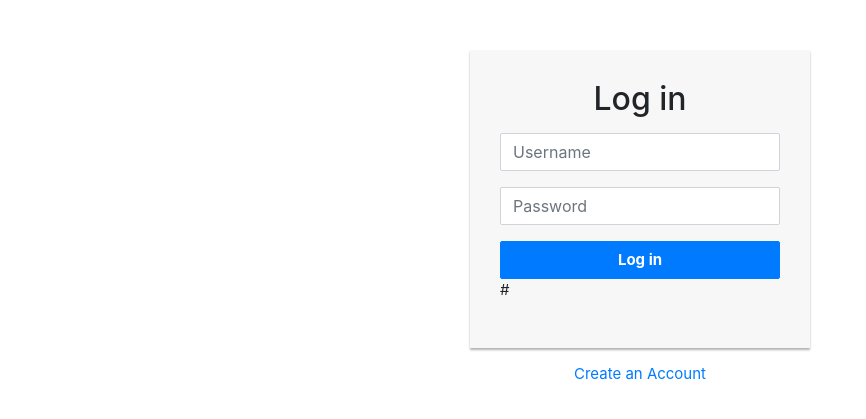
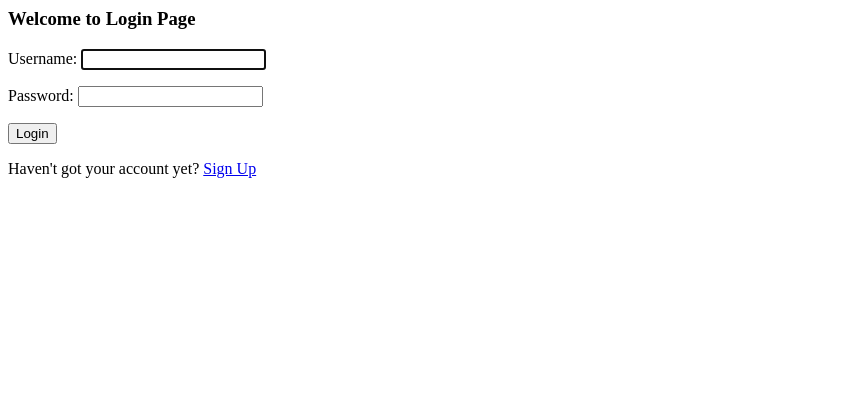
Before and after one commit to LevNut/ku-polls, a Django app: page /polls/login/ in a window 1280 px wide. Shown: the top 419 px of the page, without its empty margins (0-866 px from the left). Run offline with Django 3.2, Linux system fonts and the light colour scheme; some libraries are stand-ins or nearby versions.

Commit message:
modify login field and fixed template error

```diff
--- a/polls/templates/polls/index.html
+++ b/polls/templates/polls/index.html
@@ -1,3 +1,6 @@
+
+<body>
+Welcome {{ user.username }}
 {% load static %}
 <link rel="stylesheet" type="text/css" href="{% static 'polls/style.css' %}">
 
@@ -17,3 +20,4 @@
 {% else %}
     <p>No polls are available.</p>
 {% endif %}
+</body>
--- a/polls/templates/polls/results.html
+++ b/polls/templates/polls/results.html
@@ -21,8 +21,11 @@
         <tr>
             <th>
                 {{ choice.choice_text }}
-            {{ choice.votes_set.count}}
             </th>
+            <th>
+                {{ choice.vote_set.count }}
+            </th>
+
         </tr>
     {% endfor %}
 </table>
--- a/polls/views.py
+++ b/polls/views.py
@@ -3,6 +3,7 @@ import logging
 
 from django.contrib.auth import authenticate, login, logout
 from django.contrib.auth.decorators import login_required
+from django.contrib.auth.forms import AuthenticationForm
 from django.shortcuts import get_object_or_404, render, redirect
 from django.http import HttpResponseRedirect
 from django.urls import reverse
@@ -86,7 +87,8 @@ def login_page(request):
     if request.user.is_authenticated:
         return redirect('polls:index')
 
-    if request.method == "POST":
+    if request.method == 'POST':
+        form = AuthenticationForm(request.POST)
         username = request.POST.get("username")
         password = request.POST.get("password")
 
@@ -98,10 +100,10 @@ def login_page(request):
             return redirect('polls:index')
         else:
             messages.info(request, 'Username or Password is incorrect')
-            logger.warning("Login Attempt: Unsuccessful login as {} at {}".format(request.user.username,
+            logger.warning("Login Attempt: Unsuccessful login as {} at {}".format(request.POST['username'],
                                                                                   request.META.get('REMOTE_ADDR')))
-    context = {}
-    return render(request, 'registration/login.html', context)
+    form = AuthenticationForm()
+    return render(request, 'registration/login.html', {'form': form})
 
 
 def logout_page(request):
--- a/templates/registration/logged_out.html
+++ b/templates/registration/logged_out.html
@@ -4,7 +4,7 @@
 <h2>Logged out</h2>
 
 Want to logging in again?
-<a href="{% url 'login' %}">Login</a>
+<a href="{% url 'polls:logout' %}">Login</a>
 
 </body>
 </html>
--- a/templates/registration/login.html
+++ b/templates/registration/login.html
@@ -1,60 +1,81 @@
-<!DOCTYPE html>
-<html lang="en">
-<head>
-<meta charset="utf-8">
-<meta name="viewport" content="width=device-width, initial-scale=1, shrink-to-fit=no">
-<title>Bootstrap Simple Login Form</title>
-<link rel="stylesheet" href="https://stackpath.bootstrapcdn.com/bootstrap/4.5.0/css/bootstrap.min.css">
-<link rel="stylesheet" href="https://maxcdn.bootstrapcdn.com/font-awesome/4.7.0/css/font-awesome.min.css">
-<script src="https://code.jquery.com/jquery-3.5.1.min.js"></script>
-<script src="https://cdn.jsdelivr.net/npm/popper.js@1.16.0/dist/umd/popper.min.js"></script>
-<script src="https://stackpath.bootstrapcdn.com/bootstrap/4.5.0/js/bootstrap.min.js"></script>
-<style>
-.login-form {
-    width: 340px;
-    margin: 50px auto;
-  	font-size: 15px;
-}
-.login-form form {
-    margin-bottom: 15px;
-    background: #f7f7f7;
-    box-shadow: 0px 2px 2px rgba(0, 0, 0, 0.3);
-    padding: 30px;
-}
-.login-form h2 {
-    margin: 0 0 15px;
-}
-.form-control, .btn {
-    min-height: 38px;
-    border-radius: 2px;
-}
-.btn {
-    font-size: 15px;
-    font-weight: bold;
-}
-</style>
-</head>
+<html>
 <body>
-<div class="login-form">
-    <form action="" method="POST">
-        {% csrf_token %}
-        <h2 class="text-center">Log in</h2>
-        <div class="form-group">
-            <input type="text" class="form-control" placeholder="Username" required="required">
-        </div>
-        <div class="form-group">
-            <input type="password" class="form-control" placeholder="Password" required="required">
-        </div>
-        <div class="form-group">
-            <button type="submit" class="btn btn-primary btn-block">Log in</button>
-            #<a></a>
-        </div>
-<!--        <div class="clearfix">-->
-<!--            <label class="float-left form-check-label"><input type="checkbox"> Remember me</label>-->
-<!--            <a href="#" class="float-right">Forgot Password?</a>-->
-<!--        </div>-->
-    </form>
-    <p class="text-center"><a href="{% url 'polls:signup' %}">Create an Account</a></p>
-</div>
+<h3>Welcome to Login Page</h3>
+
+<form method="POST">
+    {% csrf_token %}
+    {{ form.as_p }}
+    <p>
+        <button type="submit">Login</button>
+    </p>
+
+    Haven't got your account yet?
+    <a href="{% url 'polls:signup' %}">Sign Up</a>
+    <p>
+        <input type="hidden" name="next" value="{{ next }}"/>
+    </p>
+</form>
 </body>
 </html>
+
+{#<!DOCTYPE html>#}
+{#<html lang="en">#}
+{#<head>#}
+{#<meta charset="utf-8">#}
+{#<meta name="viewport" content="width=device-width, initial-scale=1, shrink-to-fit=no">#}
+{#<title>Bootstrap Simple Login Form</title>#}
+{#<link rel="stylesheet" href="https://stackpath.bootstrapcdn.com/bootstrap/4.5.0/css/bootstrap.min.css">#}
+{#<link rel="stylesheet" href="https://maxcdn.bootstrapcdn.com/font-awesome/4.7.0/css/font-awesome.min.css">#}
+{#<script src="https://code.jquery.com/jquery-3.5.1.min.js"></script>#}
+{#<script src="https://cdn.jsdelivr.net/npm/popper.js@1.16.0/dist/umd/popper.min.js"></script>#}
+{#<script src="https://stackpath.bootstrapcdn.com/bootstrap/4.5.0/js/bootstrap.min.js"></script>#}
+{#<style>#}
+{#.login-form {#}
+{#    width: 340px;#}
+{#    margin: 50px auto;#}
+{#  	font-size: 15px;#}
+{#}#}
+{#.login-form form {#}
+{#    margin-bottom: 15px;#}
+{#    background: #f7f7f7;#}
+{#    box-shadow: 0px 2px 2px rgba(0, 0, 0, 0.3);#}
+{#    padding: 30px;#}
+{#}#}
+{#.login-form h2 {#}
+{#    margin: 0 0 15px;#}
+{#}#}
+{#.form-control, .btn {#}
+{#    min-height: 38px;#}
+{#    border-radius: 2px;#}
+{#}#}
+{#.btn {#}
+{#    font-size: 15px;#}
+{#    font-weight: bold;#}
+{#}#}
+{#</style>#}
+{#</head>#}
+{#<body>#}
+{#<div class="login-form">#}
+{#    <form action="" method="POST">#}
+{#        {% csrf_token %}#}
+{#        <h2 class="text-center">Log in</h2>#}
+{#        <div class="form-group">#}
+{#            <input type="text" class="form-control" placeholder="Username" required="required">#}
+{#        </div>#}
+{#        <div class="form-group">#}
+{#            <input type="password" class="form-control" placeholder="Password" required="required">#}
+{#        </div>#}
+{#        <div class="form-group">#}
+{#            <button type="submit" class="btn btn-primary btn-block">Log in</button>#}
+{#        </div>#}
+{##}
+{##}
+{#<!--        <div class="clearfix">-->#}
+{#<!--            <label class="float-left form-check-label"><input type="checkbox"> Remember me</label>-->#}
+{#<!--            <a href="#" class="float-right">Forgot Password?</a>-->#}
+{#<!--        </div>-->#}
+{#    </form>#}
+{#    <p class="text-center"><a href="{% url 'polls:signup' %}">Create an Account</a></p>#}
+{#</div>#}
+{#</body>#}
+{#</html>#}
```
Also changed, not shown: templates/registration/signup.html (+2 -7 lines), polls/migrations/0002_auto_20201104_2309.py (added). Lines whose indentation alone changed are shown as unchanged.
